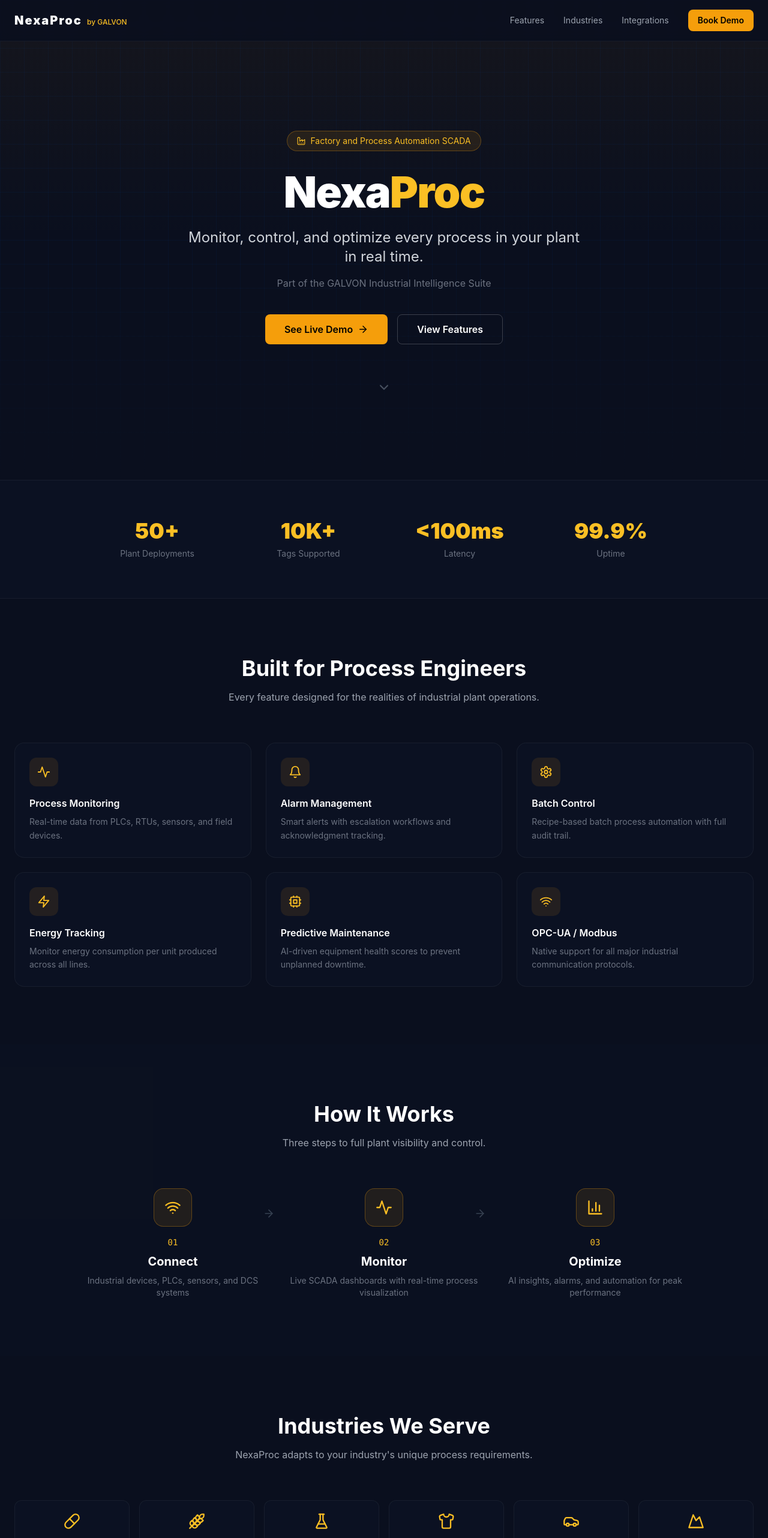
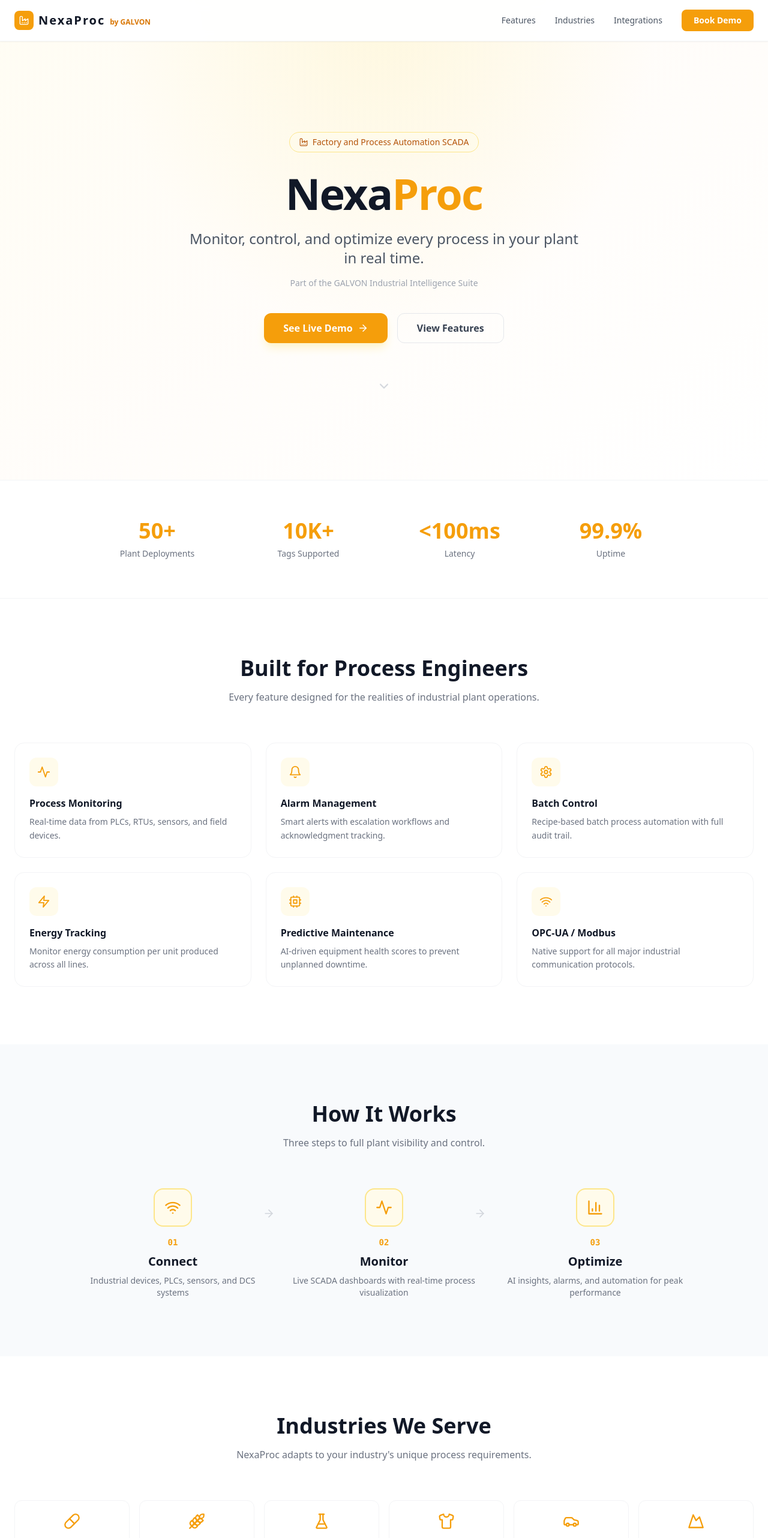
Before and after one commit to chatgptnotes/nexaproc, a React (Vite) app: page / in a window 1280 px wide. Shown: the top 2564 px of the page at 60% size. Built offline with nearby package versions, Linux system fonts and the light colour scheme; no server answers.

Commit message:
feat: light theme redesign v1.0

```diff
--- a/src/App.tsx
+++ b/src/App.tsx
@@ -71,67 +71,72 @@
   ]
 
   return (
-    <div className="min-h-screen bg-navy-950">
+    <div className="min-h-screen bg-white text-gray-900 font-sans">
       {/* Nav */}
-      <nav className="fixed top-0 w-full z-50 bg-navy-950/90 backdrop-blur border-b border-white/5">
+      <nav className="fixed top-0 w-full z-50 bg-white/95 backdrop-blur border-b border-gray-100 shadow-sm">
         <div className="max-w-7xl mx-auto px-6 py-4 flex items-center justify-between">
-          <div>
-            <span className="text-xl font-black tracking-widest text-white">NexaProc</span>
-            <span className="ml-2 text-xs text-amber-400 font-medium">by GALVON</span>
+          <div className="flex items-center gap-2">
+            <div className="w-8 h-8 bg-amber-500 rounded-lg flex items-center justify-center">
+              <Factory size={16} className="text-white" />
+            </div>
+            <div>
+              <span className="text-xl font-black tracking-widest text-gray-900">NexaProc</span>
+              <span className="ml-2 text-xs text-amber-600 font-semibold">by GALVON</span>
+            </div>
           </div>
-          <div className="hidden md:flex items-center gap-8 text-sm text-gray-400">
-            <a href="#features" className="hover:text-white transition-colors">Features</a>
-            <a href="#industries" className="hover:text-white transition-colors">Industries</a>
-            <a href="#integrations" className="hover:text-white transition-colors">Integrations</a>
-            <a href="#contact" className="bg-amber-500 text-black px-4 py-2 rounded-lg font-semibold hover:bg-amber-400 transition-colors">Book Demo</a>
+          <div className="hidden md:flex items-center gap-8 text-sm text-gray-600">
+            <a href="#features" className="hover:text-amber-600 transition-colors">Features</a>
+            <a href="#industries" className="hover:text-amber-600 transition-colors">Industries</a>
+            <a href="#integrations" className="hover:text-amber-600 transition-colors">Integrations</a>
+            <a href="#contact" className="bg-amber-500 text-white px-5 py-2 rounded-lg hover:bg-amber-600 transition-colors font-semibold">Book Demo</a>
           </div>
-          <button className="md:hidden text-white" onClick={() => setMenuOpen(!menuOpen)}>
+          <button className="md:hidden text-gray-700" onClick={() => setMenuOpen(!menuOpen)}>
             {menuOpen ? <X size={22} /> : <Menu size={22} />}
           </button>
         </div>
         {menuOpen && (
-          <div className="md:hidden px-6 pb-4 flex flex-col gap-4 text-sm text-gray-300 border-t border-white/5 pt-4">
+          <div className="md:hidden px-6 pb-4 flex flex-col gap-4 text-sm text-gray-600 border-t border-gray-100 pt-4">
             <a href="#features" onClick={() => setMenuOpen(false)}>Features</a>
             <a href="#industries" onClick={() => setMenuOpen(false)}>Industries</a>
             <a href="#integrations" onClick={() => setMenuOpen(false)}>Integrations</a>
-            <a href="#contact" className="bg-amber-500 text-black px-4 py-2 rounded-lg font-semibold text-center" onClick={() => setMenuOpen(false)}>Book Demo</a>
+            <a href="#contact" className="bg-amber-500 text-white px-4 py-2 rounded-lg font-semibold text-center" onClick={() => setMenuOpen(false)}>Book Demo</a>
           </div>
         )}
       </nav>
 
       {/* Hero */}
-      <section className="relative min-h-screen flex items-center justify-center grid-bg pt-20">
-        <div className="absolute inset-0 bg-gradient-to-b from-amber-500/5 via-transparent to-navy-950" />
-        <div className="relative z-10 text-center px-6 max-w-5xl mx-auto animate-fade-in-up">
-          <div className="inline-flex items-center gap-2 bg-amber-500/10 border border-amber-500/30 rounded-full px-4 py-1.5 text-amber-400 text-sm mb-8">
+      <section className="relative min-h-screen flex items-center justify-center pt-20 bg-gradient-to-br from-amber-50/60 via-orange-50/30 to-white">
+        <div className="absolute inset-0 bg-[radial-gradient(ellipse_at_top,_var(--tw-gradient-stops))] from-amber-100/50 via-transparent to-transparent" />
+        <div className="relative z-10 text-center px-6 max-w-5xl mx-auto">
+          <div className="inline-flex items-center gap-2 bg-amber-50 border border-amber-200 rounded-full px-4 py-1.5 text-amber-700 text-sm font-medium mb-8">
             <Factory size={14} />
             Factory and Process Automation SCADA
           </div>
-          <h1 className="text-5xl md:text-7xl font-black tracking-tight text-white mb-6">
-            Nexa<span className="text-amber-400">Proc</span>
+          <h1 className="text-5xl md:text-7xl font-black tracking-tight text-gray-900 mb-6">
+            Nexa<span className="text-amber-500">Proc</span>
           </h1>
-          <p className="text-xl md:text-2xl text-gray-300 mb-4 max-w-2xl mx-auto leading-relaxed">{heroSub}</p>
-          <p className="text-gray-500 mb-10">Part of the GALVON Industrial Intelligence Suite</p>
+          <p className="text-xl md:text-2xl text-gray-600 mb-4 max-w-2xl mx-auto leading-relaxed">{heroSub}</p>
+          <p className="text-gray-400 mb-10 text-sm">Part of the GALVON Industrial Intelligence Suite</p>
           <div className="flex flex-col sm:flex-row gap-4 justify-center">
-            <a href="#contact" className="flex items-center justify-center gap-2 bg-amber-500 text-black px-8 py-3 rounded-lg font-semibold hover:bg-amber-400 transition-colors">
+            <a href="#contact" className="flex items-center justify-center gap-2 bg-amber-500 text-white px-8 py-3 rounded-xl font-semibold hover:bg-amber-600 transition-colors shadow-lg shadow-amber-100">
               See Live Demo <ArrowRight size={18} />
             </a>
-            <a href="#features" className="flex items-center justify-center gap-2 border border-white/20 text-white px-8 py-3 rounded-lg font-semibold hover:bg-white/5 transition-colors">
+            <a href="#features" className="flex items-center justify-center gap-2 border border-gray-200 text-gray-700 px-8 py-3 rounded-xl font-semibold hover:bg-gray-50 transition-colors">
               View Features
             </a>
           </div>
           <div className="mt-16 animate-bounce">
-            <ChevronDown size={24} className="mx-auto text-gray-600" />
+            <ChevronDown size={24} className="mx-auto text-gray-300" />
           </div>
         </div>
       </section>
 
       {/* Stats */}
-      <section className="py-16 border-y border-white/5 bg-navy-900/50">
+      <section className="py-16 border-y border-gray-100 bg-white">
         <div className="max-w-5xl mx-auto px-6 grid grid-cols-2 md:grid-cols-4 gap-8 text-center">
           {stats.map((s) => (
             <div key={s.label}>
-              <div className="text-4xl font-black text-amber-400 mb-2">{s.value}</div>
+              <div className="text-4xl font-black text-amber-500 mb-2">{s.value}</div>
               <div className="text-gray-500 text-sm">{s.label}</div>
             </div>
           ))}
@@ -141,16 +146,16 @@
       {/* Features */}
       <section id="features" className="py-24 px-6 max-w-7xl mx-auto">
         <div className="text-center mb-16">
-          <h2 className="text-4xl font-bold text-white mb-4">Built for Process Engineers</h2>
-          <p className="text-gray-400 max-w-xl mx-auto">Every feature designed for the realities of industrial plant operations.</p>
+          <h2 className="text-4xl font-bold text-gray-900 mb-4">Built for Process Engineers</h2>
+          <p className="text-gray-500 max-w-xl mx-auto">Every feature designed for the realities of industrial plant operations.</p>
         </div>
         <div className="grid grid-cols-1 md:grid-cols-2 lg:grid-cols-3 gap-6">
           {features.map((f) => (
-            <div key={f.title} className="bg-navy-900/50 border border-white/5 rounded-2xl p-6 hover:border-amber-500/30 transition-colors">
-              <div className="w-12 h-12 bg-amber-500/10 rounded-xl flex items-center justify-center mb-4">
-                <f.icon className="text-amber-400" size={22} />
+            <div key={f.title} className="bg-white border border-gray-100 rounded-2xl p-6 hover:border-amber-200 hover:shadow-md transition-all">
+              <div className="w-12 h-12 bg-amber-50 rounded-xl flex items-center justify-center mb-4">
+                <f.icon className="text-amber-500" size={22} />
               </div>
-              <h3 className="text-white font-semibold mb-2">{f.title}</h3>
+              <h3 className="text-gray-900 font-semibold mb-2">{f.title}</h3>
               <p className="text-gray-500 text-sm leading-relaxed">{f.desc}</p>
             </div>
           ))}
@@ -158,23 +163,23 @@
       </section>
 
       {/* How It Works */}
-      <section className="py-24 px-6 bg-navy-900/30">
+      <section className="py-24 px-6 bg-slate-50">
         <div className="max-w-5xl mx-auto">
           <div className="text-center mb-16">
-            <h2 className="text-4xl font-bold text-white mb-4">How It Works</h2>
-            <p className="text-gray-400">Three steps to full plant visibility and control.</p>
+            <h2 className="text-4xl font-bold text-gray-900 mb-4">How It Works</h2>
+            <p className="text-gray-500">Three steps to full plant visibility and control.</p>
           </div>
           <div className="grid grid-cols-1 md:grid-cols-3 gap-8">
             {steps.map((s, i) => (
               <div key={s.num} className="text-center relative">
-                <div className="w-16 h-16 bg-amber-500/10 border border-amber-500/30 rounded-2xl flex items-center justify-center mx-auto mb-4">
-                  <s.icon className="text-amber-400" size={28} />
+                <div className="w-16 h-16 bg-amber-50 border-2 border-amber-200 rounded-2xl flex items-center justify-center mx-auto mb-4">
+                  <s.icon className="text-amber-500" size={28} />
                 </div>
-                <div className="text-amber-400 text-sm font-mono mb-2">{s.num}</div>
-                <h3 className="text-white font-bold text-xl mb-2">{s.title}</h3>
+                <div className="text-amber-500 text-sm font-mono font-bold mb-2">{s.num}</div>
+                <h3 className="text-gray-900 font-bold text-xl mb-2">{s.title}</h3>
                 <p className="text-gray-500 text-sm">{s.desc}</p>
                 {i < steps.length - 1 && (
-                  <div className="hidden md:block absolute top-8 right-0 transform translate-x-1/2 text-gray-700">
+                  <div className="hidden md:block absolute top-8 right-0 transform translate-x-1/2 text-gray-300">
                     <ArrowRight size={20} />
                   </div>
                 )}
@@ -188,14 +193,14 @@
       <section id="industries" className="py-24 px-6">
         <div className="max-w-7xl mx-auto">
           <div className="text-center mb-16">
-            <h2 className="text-4xl font-bold text-white mb-4">Industries We Serve</h2>
-            <p className="text-gray-400">NexaProc adapts to your industry's unique process requirements.</p>
+            <h2 className="text-4xl font-bold text-gray-900 mb-4">Industries We Serve</h2>
+            <p className="text-gray-500">NexaProc adapts to your industry's unique process requirements.</p>
           </div>
           <div className="grid grid-cols-2 md:grid-cols-3 lg:grid-cols-6 gap-4">
             {industries.map((ind) => (
-              <div key={ind.label} className="flex flex-col items-center gap-3 bg-navy-900/50 border border-white/5 rounded-xl p-5 hover:border-amber-500/30 transition-colors">
-                <ind.icon className="text-amber-400" size={28} />
-                <span className="text-gray-300 text-sm text-center font-medium">{ind.label}</span>
+              <div key={ind.label} className="flex flex-col items-center gap-3 bg-white border border-gray-100 rounded-xl p-5 hover:border-amber-200 hover:shadow-md transition-all">
+                <ind.icon className="text-amber-500" size={28} />
+                <span className="text-gray-700 text-sm text-center font-medium">{ind.label}</span>
               </div>
             ))}
           </div>
@@ -203,13 +208,13 @@
       </section>
 
       {/* Integrations */}
-      <section id="integrations" className="py-24 px-6 bg-navy-900/30">
+      <section id="integrations" className="py-24 px-6 bg-slate-50">
         <div className="max-w-4xl mx-auto text-center">
-          <h2 className="text-4xl font-bold text-white mb-4">Connects to Everything You Have</h2>
-          <p className="text-gray-400 mb-12">No rip-and-replace. NexaProc works with your existing industrial infrastructure.</p>
+          <h2 className="text-4xl font-bold text-gray-900 mb-4">Connects to Everything You Have</h2>
+          <p className="text-gray-500 mb-12">No rip-and-replace. NexaProc works with your existing industrial infrastructure.</p>
           <div className="flex flex-wrap justify-center gap-4">
             {integrations.map((name) => (
-              <div key={name} className="bg-navy-900/80 border border-white/10 rounded-xl px-6 py-3 text-gray-300 font-medium hover:border-amber-500/30 transition-colors">
+              <div key={name} className="bg-white border border-gray-200 rounded-xl px-6 py-3 text-gray-700 font-medium hover:border-amber-300 hover:shadow-sm transition-all">
                 {name}
               </div>
             ))}
@@ -220,25 +225,25 @@
       {/* Testimonial */}
       <section className="py-24 px-6">
         <div className="max-w-3xl mx-auto">
-          <div className="bg-navy-900/50 border border-amber-500/20 rounded-2xl p-8 text-center">
+          <div className="bg-amber-50 border border-amber-100 rounded-2xl p-8 text-center">
             <div className="text-amber-400 text-4xl mb-4">"</div>
-            <p className="text-gray-300 text-lg leading-relaxed mb-6">
+            <p className="text-gray-700 text-lg leading-relaxed mb-6">
               NexaProc gave us complete visibility into our production lines. Downtime dropped by 40% in the first quarter after deployment.
             </p>
-            <div className="text-white font-semibold">Plant Manager, Manufacturing Unit</div>
-            <div className="text-gray-500 text-sm mt-1">Nagpur, India</div>
+            <div className="text-gray-900 font-semibold">Plant Manager, Manufacturing Unit</div>
+            <div className="text-gray-400 text-sm mt-1">Nagpur, India</div>
           </div>
         </div>
       </section>
 
       {/* CTA */}
-      <section id="contact" className="py-24 px-6">
+      <section id="contact" className="py-24 px-6 bg-slate-50">
         <div className="max-w-3xl mx-auto text-center">
-          <div className="bg-gradient-to-br from-amber-500/10 to-amber-500/5 border border-amber-500/20 rounded-3xl p-12">
-            <CheckCircle className="text-amber-400 mx-auto mb-6" size={40} />
-            <h2 className="text-4xl font-bold text-white mb-4">Start your digital plant journey</h2>
-            <p className="text-gray-400 mb-8">Get a live demo customized for your plant and industry. No commitment required.</p>
-            <a href="mailto:hello@galvon.com" className="inline-flex items-center gap-2 bg-amber-500 text-black px-8 py-3 rounded-lg font-semibold hover:bg-amber-400 transition-colors">
+          <div className="bg-white border border-amber-100 rounded-3xl p-12 shadow-xl shadow-amber-50">
+            <CheckCircle className="text-amber-500 mx-auto mb-6" size={40} />
+            <h2 className="text-4xl font-bold text-gray-900 mb-4">Start your digital plant journey</h2>
+            <p className="text-gray-500 mb-8">Get a live demo customized for your plant and industry. No commitment required.</p>
+            <a href="mailto:hello@galvon.com" className="inline-flex items-center gap-2 bg-amber-500 text-white px-8 py-3 rounded-xl font-semibold hover:bg-amber-600 transition-colors shadow-lg shadow-amber-100">
               Book a Demo <ArrowRight size={18} />
             </a>
           </div>
@@ -246,20 +251,25 @@
       </section>
 
       {/* Footer */}
-      <footer className="border-t border-white/5 py-10 px-6">
+      <footer className="border-t border-gray-100 py-10 px-6 bg-white">
         <div className="max-w-7xl mx-auto flex flex-col md:flex-row items-center justify-between gap-4">
-          <div>
-            <span className="text-xl font-black tracking-widest text-white">NexaProc</span>
-            <span className="ml-2 text-xs text-amber-400">by GALVON</span>
+          <div className="flex items-center gap-2">
+            <div className="w-7 h-7 bg-amber-500 rounded-lg flex items-center justify-center">
+              <Factory size={14} className="text-white" />
+            </div>
+            <div>
+              <span className="text-lg font-black tracking-widest text-gray-900">NexaProc</span>
+              <span className="ml-1.5 text-xs text-amber-600 font-semibold">by GALVON</span>
+            </div>
           </div>
-          <div className="flex gap-6 text-sm text-gray-500">
-            <a href="https://github.com/chatgptnotes/galvon" className="hover:text-gray-300">Ampris</a>
-            <a href="https://github.com/chatgptnotes/flownexus" className="hover:text-gray-300">FlowNexus</a>
-            <span className="text-amber-400">NexaProc</span>
+          <div className="flex gap-6 text-sm text-gray-400">
+            <a href="https://github.com/chatgptnotes/ampris" className="hover:text-gray-600">Ampris</a>
+            <a href="https://github.com/chatgptnotes/flownexus" className="hover:text-gray-600">FlowNexus</a>
+            <span className="text-amber-500 font-medium">NexaProc</span>
           </div>
           <div className="text-center md:text-right">
-            <div className="text-gray-400 text-sm">drmhope.com | A Bettroi Product</div>
-            <div className="text-gray-600 text-xs mt-1">v{VERSION} | {BUILD_DATE} | nexaproc</div>
+            <div className="text-gray-500 text-sm">drmhope.com | A Bettroi Product</div>
+            <div className="text-gray-400 text-xs mt-1">v{VERSION} | {BUILD_DATE} | nexaproc</div>
           </div>
         </div>
       </footer>
--- a/src/index.css
+++ b/src/index.css
@@ -3,23 +3,10 @@
 @tailwind utilities;
 
 @layer base {
-  * { scroll-behavior: smooth; }
-  body { background-color: #0A0F1E; color: #ffffff; font-family: 'Inter', system-ui, sans-serif; }
+  html {
+    scroll-behavior: smooth;
+  }
+  body {
+    font-family: 'Inter', system-ui, -apple-system, sans-serif;
+  }
 }
-
-@keyframes fadeInUp {
-  from { opacity: 0; transform: translateY(30px); }
-  to { opacity: 1; transform: translateY(0); }
-}
-@keyframes pulse-slow {
-  0%, 100% { opacity: 0.3; }
-  50% { opacity: 0.6; }
-}
-.animate-fade-in-up { animation: fadeInUp 0.7s ease-out forwards; }
-.animate-pulse-slow { animation: pulse-slow 3s ease-in-out infinite; }
-
-.grid-bg {
-  background-image: linear-gradient(rgba(0,102,255,0.05) 1px, transparent 1px),
-    linear-gradient(90deg, rgba(0,102,255,0.05) 1px, transparent 1px);
-  background-size: 40px 40px;
-}
```
Also changed, not shown: tailwind.config.js (+4 -9 lines), 1 other file (tests, documents, lock files or other folders).
